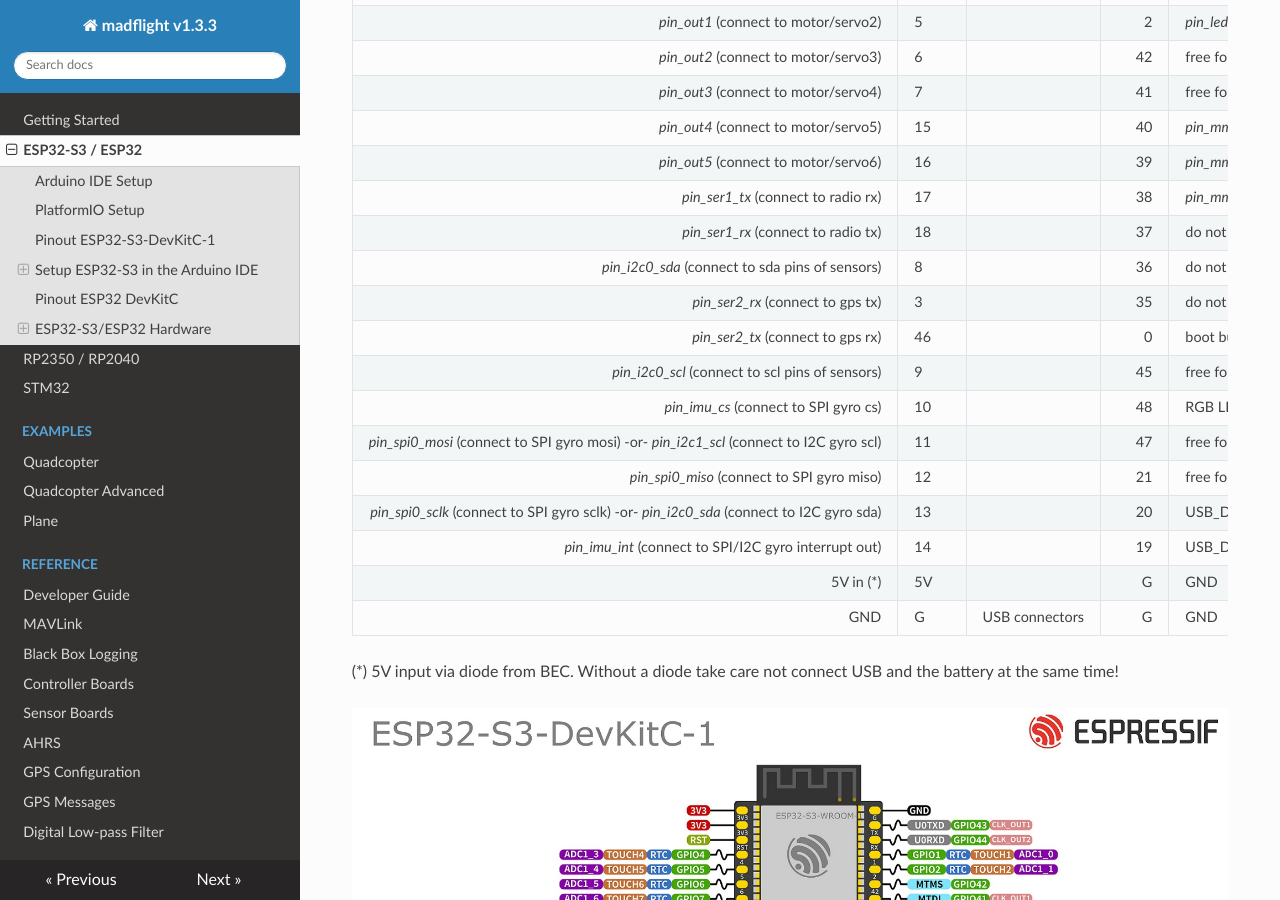
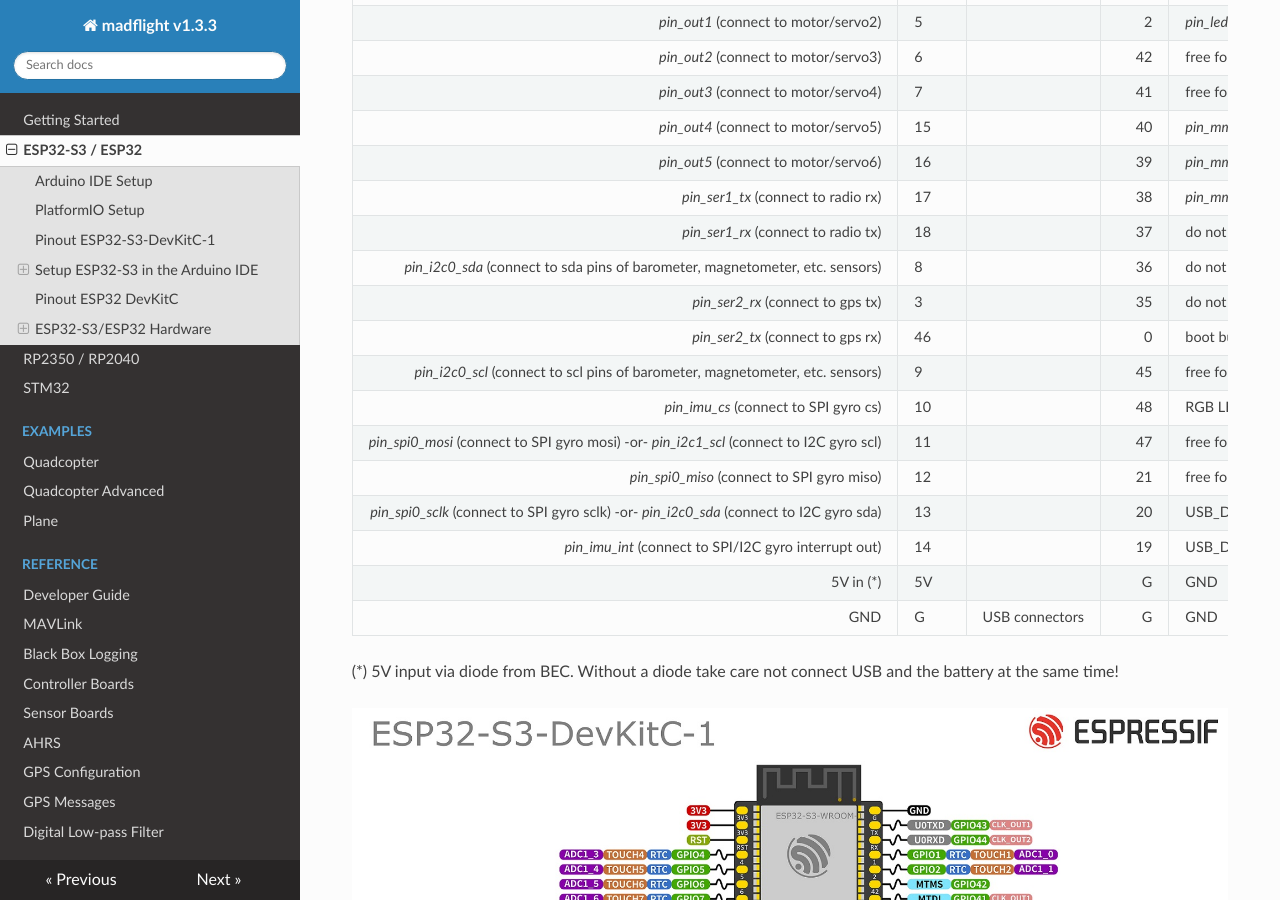
Before and after one commit to qqqlab/madflight-docs, an MkDocs documentation site: the page built from docs/Board-ESP32.md, in a window 1280 px wide and 900 px high, scrolled down 1230 px. Built offline with MkDocs 1.6.1, drawn with Linux system fonts in a browser that asks for light colours; nearby versions of some CDN libraries.

Commit message:
Update Board-ESP32.md

```diff
--- a/docs/Board-ESP32.md
+++ b/docs/Board-ESP32.md
@@ -56,10 +56,10 @@
 _pin_out5_ (connect to motor/servo6) | 16 | | 39 | _pin_mmc_clk_ (mmc sdcard)
 _pin_ser1_tx_ (connect to radio rx) | 17 | | 38 | _pin_mmc_cmd_ (mmc sdcard)
 _pin_ser1_rx_ (connect to radio tx) | 18 | | 37 | do not use, used for Octal PSRAM
-_pin_i2c0_sda_ (connect to sda pins of sensors) | 8 | | 36 | do not use, used for Octal PSRAM
+_pin_i2c0_sda_ (connect to sda pins of barometer, magnetometer, etc. sensors) | 8 | | 36 | do not use, used for Octal PSRAM
 _pin_ser2_rx_ (connect to gps tx) | 3 | | 35 | do not use, used for Octal PSRAM
 _pin_ser2_tx_ (connect to gps rx) | 46 | | 0 | boot button
-_pin_i2c0_scl_ (connect to scl pins of sensors) | 9 | | 45| free for future use
+_pin_i2c0_scl_ (connect to scl pins of barometer, magnetometer, etc. sensors) | 9 | | 45| free for future use
 _pin_imu_cs_ (connect to SPI gyro cs) | 10 | | 48 | RGB LED (not used)
 _pin_spi0_mosi_ (connect to SPI gyro mosi) -or- _pin_i2c1_scl_ (connect to I2C gyro scl) | 11 | | 47 | free for future use
 _pin_spi0_miso_ (connect to SPI gyro miso) | 12 | | 21 | free for future use
```
